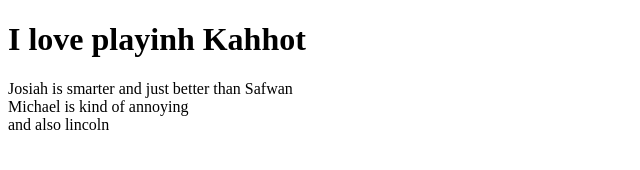
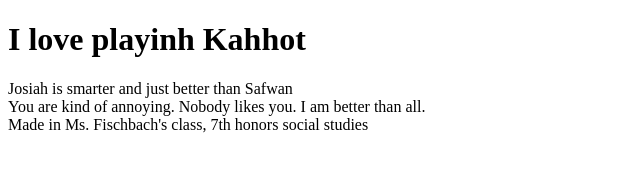
Before and after one commit to kahhot-it/kahhot-it.github.io, a plain HTML site: page index.html in a window 1280 px wide. Shown: the whole page, without its empty margins (0-640 px from the left). Drawn offline with Linux system fonts and the light colour scheme.

Commit message:
Update index.html

```diff
--- a/index.html
+++ b/index.html
@@ -6,7 +6,7 @@
 <body>
 
 <h1>I love playinh Kahhot</h1>
-<p>Josiah is smarter and just better than Safwan<br>Michael is kind of annoying<br>and also lincoln</p>
+<p>Josiah is smarter and just better than Safwan<br>You are kind of annoying. Nobody likes you. I am better than all.<br>Made in Ms. Fischbach's class, 7th honors social studies</p>
 
 </body>
 </html>
```
